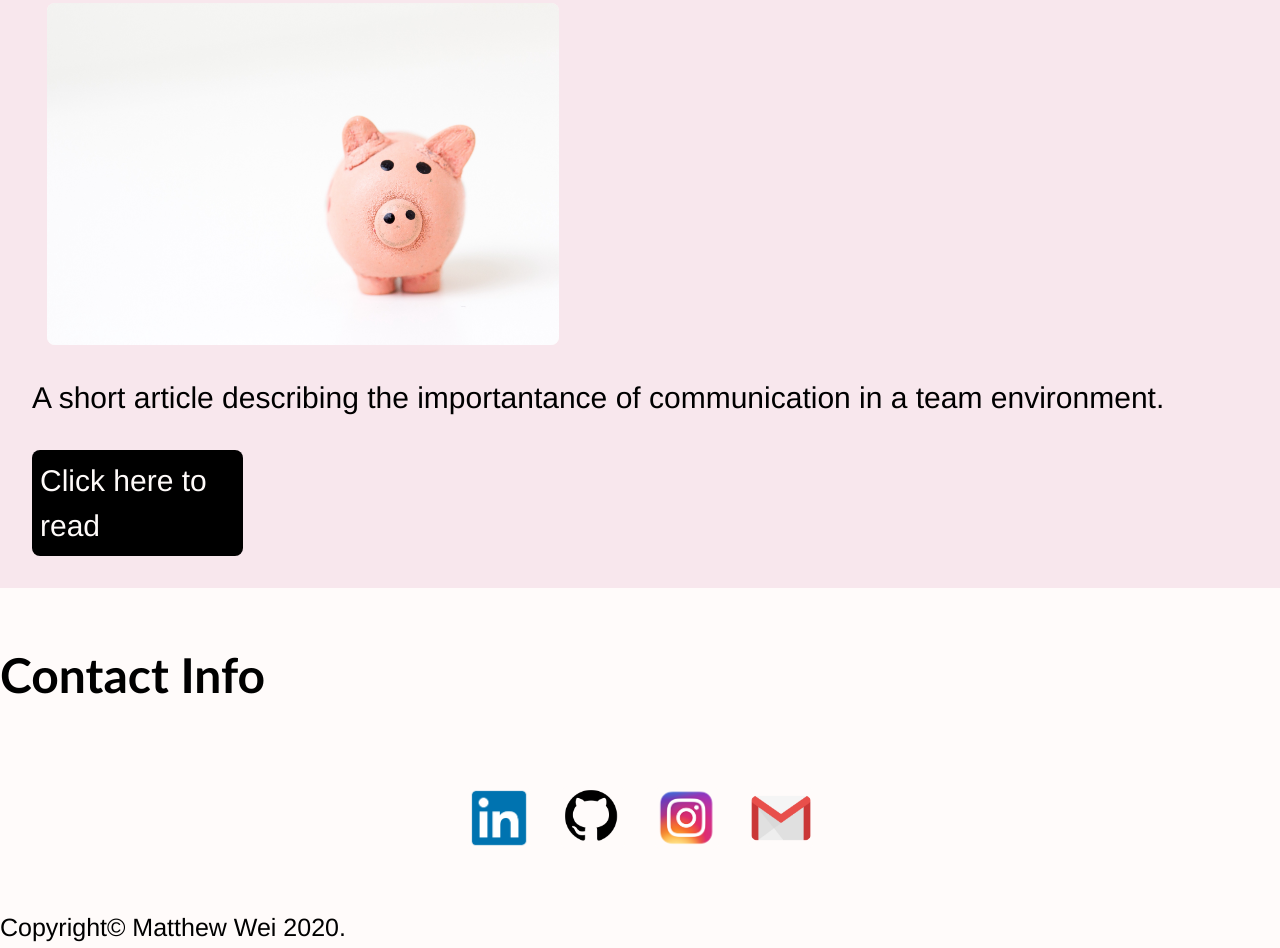
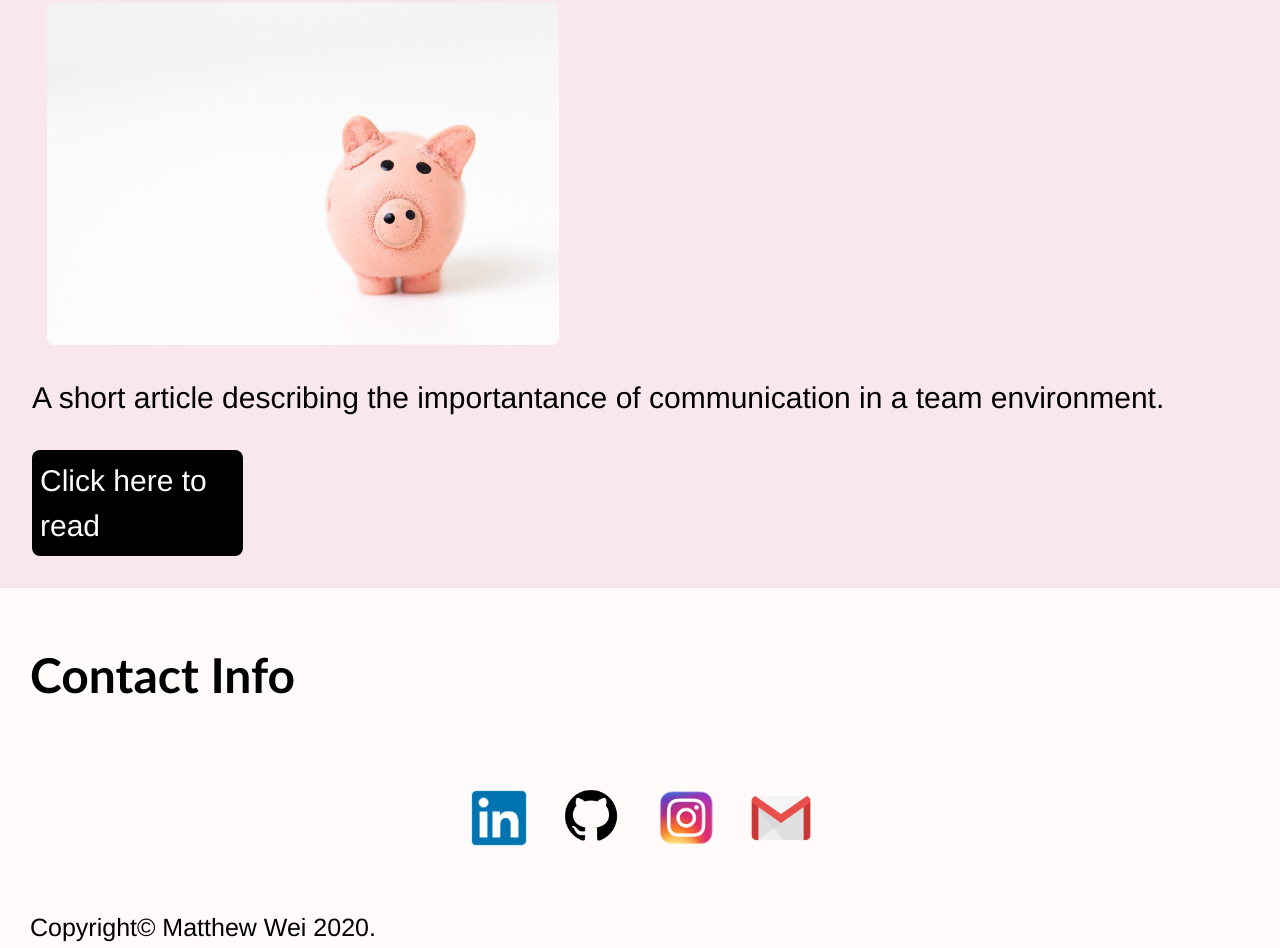
Before and after one commit to matthewwei35/WEB-1.0_MW_Portfolio, a plain HTML site: page index.html in a window 1280 px wide. Shown: the part 2658-3606 px from the top of the page. Drawn offline with Linux system fonts and the light colour scheme.

Commit message:
Added padding to footer

```diff
--- a/style.css
+++ b/style.css
@@ -90,6 +90,10 @@ article a {
     background-color: #000;
 }
 
+footer {
+    padding: 0 30px;
+}
+
 footer ul {
     display: flex;
     list-style: none;
```
